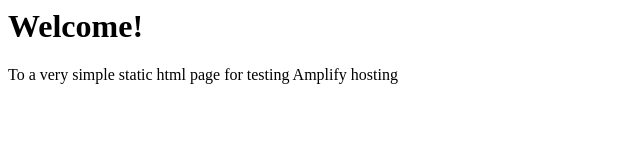
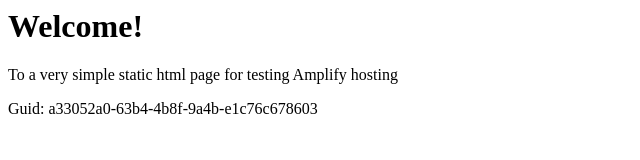
Before and after one commit to aws-aemilia-sin/Github-PR-Commit-Integration-Test-DoNotTouch-GitH-MJCD6L4M-v1-preprod-ap-southeast-1, a website: page src/index.html in a window 1280 px wide. Shown: the whole page, without its empty margins (0-640 px from the left). Drawn offline with Linux system fonts and the light colour scheme.

Commit message:
commit from integ tests

```diff
--- a/src/index.html
+++ b/src/index.html
@@ -1,3 +1,5 @@
+
+
 <html lang="en">
 
 <head>
@@ -10,6 +12,6 @@
 <body>
     <h1>Welcome!</h1>
     <p>To a very simple static html page for testing Amplify hosting</p>
-</body>
+    <p>Guid: a33052a0-63b4-4b8f-9a4b-e1c76c678603</p></body>
 
 </html>
```
